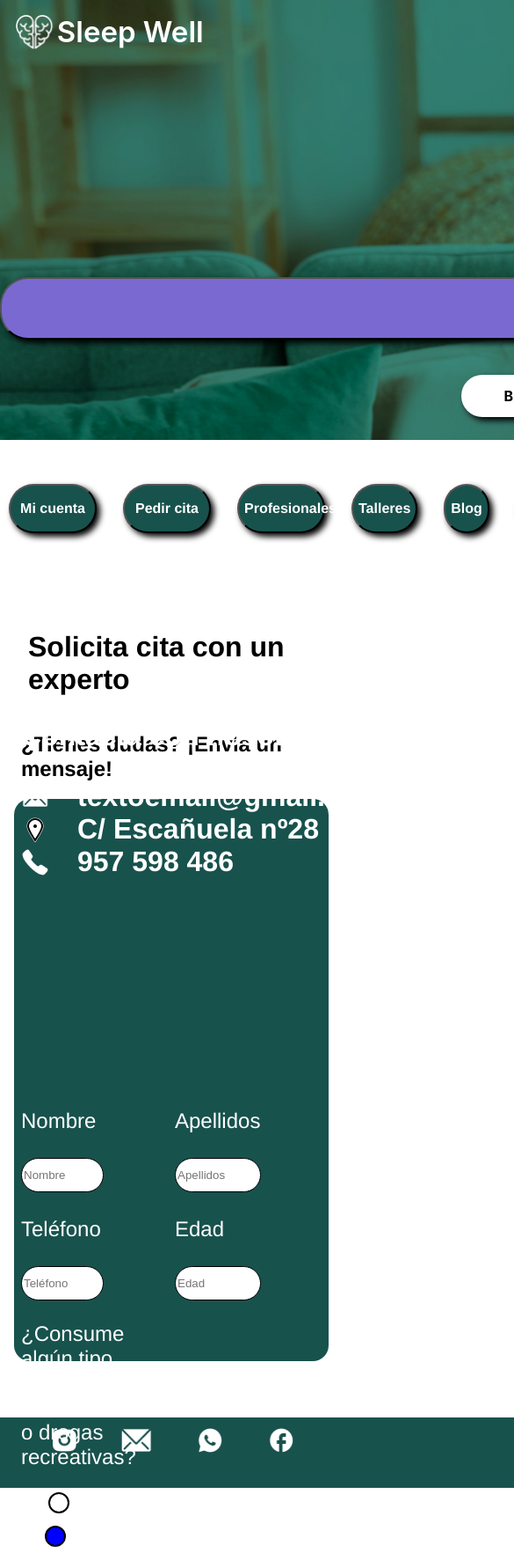
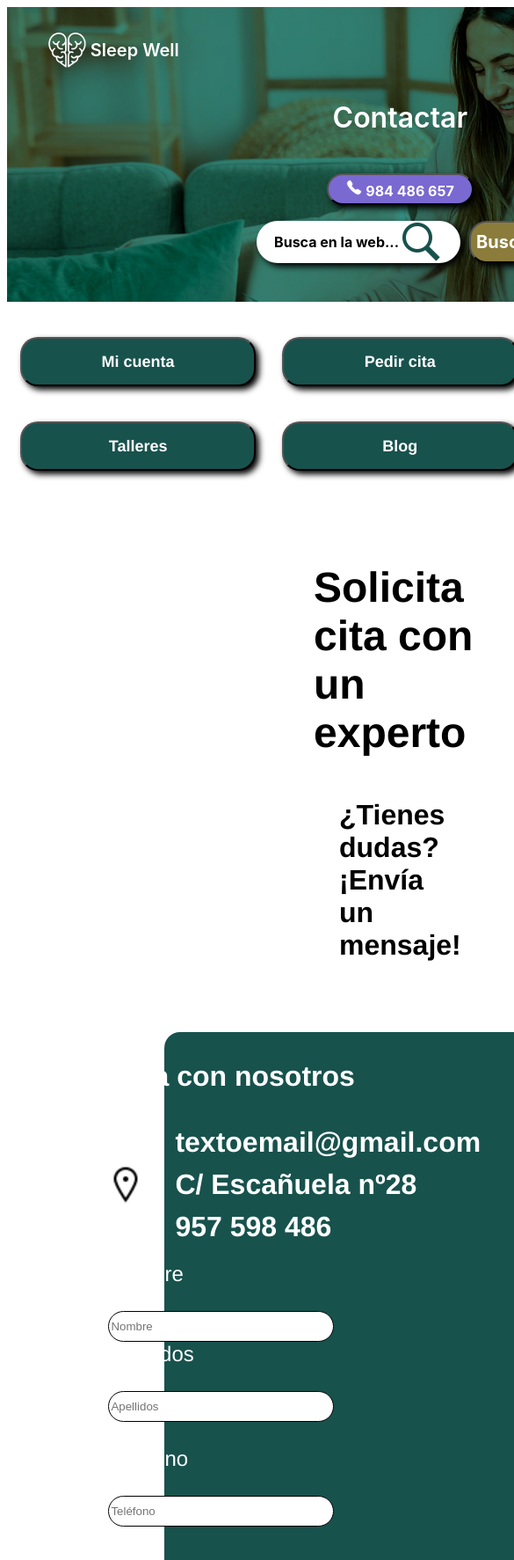
Before and after one commit to Xukialb/Tarea-AE-5.-Desarrollo-del-front-end, a plain HTML site: page Anabella/pedirCita.html in a window 390 px wide. Shown: the top 1773 px of the page at 88% size, 585 px wide, since content can reach past the window. Drawn offline with Linux system fonts and the light colour scheme.

Commit message:
responsive

```diff
--- a/Anabella/pedirCita.css
+++ b/Anabella/pedirCita.css
@@ -1,87 +1,78 @@
-body {
-  width: 90rem;
-  height: 107.125rem;
-  background-color: white;
-  margin: auto;
+*{
+  box-sizing: border-box;
 }
 
+/*----- DESKTOP -----*/
 .container {
+  background-color: white;
   width: auto;
   display: grid;
-  grid-template-columns: 20% 60% 20%;
-  grid-template-rows: auto auto auto auto auto auto auto auto;
+  grid-template-rows: auto auto auto auto auto auto auto auto auto auto auto;
 }
 
 /*HEADER */
-.header {
-  display: grid;
-  grid-row: 1;
-  grid-template-columns: auto;
-  grid-template-rows: 200px 100px 100px 100px;
-  background-color: #18524d;
+header {
   background-image: url(imagenes/contacto.png);
   background-size: cover;
-  width: 90.1875rem;
-  height: 35rem;
+}
+
+.header {
+  display: flex;
+  flex-direction: column;
+  height: auto;
+  padding-bottom: 5%;
 }
 
 .header .LOGO {
   display: flex;
-  width: 3.125rem;
-  height: 2.625rem;
-  flex-shrink: 0;
-  margin-left: 3.62rem;
-  margin-top: 1.03rem;
+  width: 40%;
+  height: 10%;
+  justify-content: left;
+  align-items: center;
+  margin-top: 5%;
+  margin-left: 5%;
 }
 
 .header .textlogo {
+  width: fit-content;
   font-family: "Inter", Helvetica;
   font-weight: 600;
   color: #ffffff;
+  font-size: 32px;
   letter-spacing: 0;
-  font-size: 2.0625rem;
-  font-style: normal;
   line-height: normal;
-  white-space: nowrap;
 }
 
-.header .text1 {
+.header .contHeader1 {
   display: flex;
+  flex-direction: column;
+  justify-content: center;
+  align-items: center;
+  margin-top: 2%;
+}
+
+.header .contHeader1 .text1 {
   justify-content: center;
   align-items: center;
   font-family: "Inter", Helvetica;
-  color: #fff;
-  font-size: 4rem;
-  font-style: normal;
-  font-weight: 700;
-  line-height: normal;
+  font-weight: 600;
+  color: #ffffff;
+  font-size: 48px;
 }
 
-.header .button-wrapper {
-  grid-row: 3;
-  display: flex;
-  justify-content: center;
-  align-items: center;
-}
-
-.header .button1 {
+.header .contHeader1 .button1 {
   background-color: #7969d1;
-  border-radius: 2rem;
+  border-radius: 24px;
   box-shadow: 4px 4px 7.7px #000000;
   text-align: center;
-  font-size: 2rem;
-  font-style: normal;
-  font-weight: 600;
-  line-height: normal;
+  font-size: 24px;
   color: #ffffff;
   font-family: "Inter", "Helvetica";
-  width: 23rem;
-  height: 4.4375rem;
-  padding: 0.875rem 3.75rem;
-  justify-content: center;
-  align-items: center;
-  gap: 2.3125rem;
-  flex-shrink: 0;
+  height: auto;
+  font-weight: bold;
+  padding: 0.5%;
+  width: auto;
+  margin-top: 5%;
 }
 
 .header .button1:hover {
@@ -89,59 +80,46 @@ body {
   box-shadow: 4px 4px 7.7px #000000;
 }
 
-.header .group {
-  grid-row: 4;
+.header .contHeader1 .group {
   display: flex;
+  flex-wrap: wrap;
   justify-content: center;
   align-items: center;
+  margin-top: 2%;
 }
 
-.header .text3 {
-  grid-row: 4;
-  display: flex;
-  justify-content: center;
-  align-items: center;
-}
-
-.header .bx-search {
+.header .contHeader1 .group .bx-search {
   grid-row: 4;
   display: flex;
   justify-content: center;
   align-items: center;
   background-color: #ffffff;
-  border-radius: 6.25rem;
+  border-radius: 24px;
   box-shadow: 4px 4px 7.7px #000000;
   text-align: left;
   font-family: "Inter", "Helvetica";
   height: 48px;
   font-weight: bold;
-  width: 240px;
+  width: 232px;
   margin-right: 10px;
 }
 
-.header .button2 {
+.header .contHeader1 .group .button2 {
   display: flex;
   background-color: #8b7c3b;
-  border-radius: 32px;
+  border-radius: 20px;
   box-shadow: 4px 4px 7.7px #000000;
-  width: 144px;
+  width: auto;
   font-size: 24px;
   color: #ffffff;
   font-family: "Inter", "Helvetica";
   height: 48px;
   font-weight: bold;
-  padding-left: 28px;
-  padding-top: 7px;
+  justify-content: center;
+  align-items: center;
 }
 
-.header .buscar {
-  display: flex;
-  justify-content: center;
-  align-items: center;
-  text-align: center;
-}
-
-.header .button2:hover {
+.header .contHeader1 .group .button2:hover {
   background-color: #665b28;
 }
 
@@ -149,187 +127,35 @@ body {
 
 .nav-bar {
   grid-row: 2;
-  display: grid;
-  grid-template-columns: auto auto auto auto auto auto;
+  display: flex;
+  flex-wrap: wrap;
   width: 100%;
-  height: 96px;
-}
-
-.nav-bar .botones-nav1 {
-  grid-column: 1;
-  display: inline-flex;
-  align-items: center;
-  justify-content: center;
-  padding: 10px;
-  position: relative;
-  margin-top: 40px;
   justify-content: space-around;
 }
 
-.nav-bar .bot-nav1 {
-  width: 200px;
+.nav-bar .botones-nav {
+  align-items: center;
+  justify-content: center;
+  position: relative;
+  margin-top: 40px;
+  width: 15%;
+}
+
+.nav-bar .bot-nav {
+  width: 100%;
   height: 56px;
   box-sizing: border-box;
   background-color: #18524d;
-  border-radius: 32px;
+  border-radius: 24px;
   box-shadow: 4px 4px 7.7px #000000;
   color: #ffffff;
-  font-size: 24px;
+  font-size: 22px;
   justify-content: space-around;
   font-family: "Inter-SemiBold", Helvetica;
   font-weight: bold;
 }
 
-.nav-bar .botones-nav2 {
-  grid-column: 2;
-  display: inline-flex;
-  align-items: center;
-  justify-content: center;
-  padding: 10px;
-  position: relative;
-  margin-top: 40px;
-  justify-content: space-around;
-}
-
-.nav-bar .bot-nav2 {
-  width: 200px;
-  height: 56px;
-  box-sizing: border-box;
-  background-color: #18524d;
-  border-radius: 32px;
-  box-shadow: 4px 4px 7.7px #000000;
-  color: #ffffff;
-  font-size: 24px;
-  justify-content: space-around;
-  font-family: "Inter-SemiBold", Helvetica;
-  font-weight: bold;
-}
-
-.nav-bar .botones-nav3 {
-  grid-column: 3;
-  display: inline-flex;
-  align-items: center;
-  justify-content: center;
-  padding: 10px;
-  position: relative;
-  margin-top: 40px;
-  justify-content: space-around;
-}
-
-.nav-bar .bot-nav3 {
-  width: 200px;
-  height: 56px;
-  box-sizing: border-box;
-  background-color: #18524d;
-  border-radius: 32px;
-  box-shadow: 4px 4px 7.7px #000000;
-  color: #ffffff;
-  font-size: 24px;
-  justify-content: space-around;
-  font-family: "Inter-SemiBold", Helvetica;
-  font-weight: bold;
-}
-
-.nav-bar .botones-nav4 {
-  grid-column: 4;
-  display: inline-flex;
-  align-items: center;
-  justify-content: center;
-  padding: 10px;
-  position: relative;
-  margin-top: 40px;
-  justify-content: space-around;
-}
-
-.nav-bar .bot-nav4 {
-  width: 200px;
-  height: 56px;
-  box-sizing: border-box;
-  background-color: #18524d;
-  border-radius: 32px;
-  box-shadow: 4px 4px 7.7px #000000;
-  color: #ffffff;
-  font-size: 24px;
-  justify-content: space-around;
-  font-family: "Inter-SemiBold", Helvetica;
-  font-weight: bold;
-}
-.nav-bar .botones-nav5 {
-  grid-column: 5;
-  display: inline-flex;
-  align-items: center;
-  justify-content: center;
-  padding: 10px;
-  position: relative;
-  margin-top: 40px;
-  justify-content: space-around;
-}
-
-.nav-bar .bot-nav5 {
-  width: 200px;
-  height: 56px;
-  box-sizing: border-box;
-  background-color: #18524d;
-  border-radius: 32px;
-  box-shadow: 4px 4px 7.7px #000000;
-  color: #ffffff;
-  font-size: 24px;
-  justify-content: space-around;
-  font-family: "Inter-SemiBold", Helvetica;
-  font-weight: bold;
-}
-
-.nav-bar .botones-nav6 {
-  grid-column: 6;
-  display: inline-flex;
-  align-items: center;
-  justify-content: center;
-  padding: 10px;
-  position: relative;
-  margin-top: 40px;
-  justify-content: space-around;
-}
-
-.nav-bar .bot-nav6 {
-  width: 200px;
-  height: 56px;
-  box-sizing: border-box;
-  background-color: #18524d;
-  border-radius: 32px;
-  box-shadow: 4px 4px 7.7px #000000;
-  color: #ffffff;
-  font-size: 24px;
-  justify-content: space-around;
-  font-family: "Inter-SemiBold", Helvetica;
-  font-weight: bold;
-}
-
-.nav-bar .bot-nav1:hover {
-  background-color: #665b28;
-  box-shadow: 4px 4px 7.7px #000000;
-}
-
-.nav-bar .bot-nav2:hover {
-  background-color: #665b28;
-  box-shadow: 4px 4px 7.7px #000000;
-}
-
-.nav-bar .bot-nav3:hover {
-  background-color: #665b28;
-  box-shadow: 4px 4px 7.7px #000000;
-}
-
-.nav-bar .bot-nav4:hover {
-  background-color: #665b28;
-  box-shadow: 4px 4px 7.7px #000000;
-}
-
-.nav-bar .bot-nav5:hover {
-  background-color: #665b28;
-  box-shadow: 4px 4px 7.7px #000000;
-}
-
-.nav-bar .bot-nav6:hover {
+.nav-bar .bot-nav:hover {
   background-color: #665b28;
   box-shadow: 4px 4px 7.7px #000000;
 }
@@ -337,36 +163,33 @@ body {
 /* MAIN */
 
 .containerPedirCita {
-  margin-left: 3.5rem;
-  margin-right: 3.5rem;
+  display: flex;
+  flex-direction: column;
+  justify-content: center;
+  align-content: center;
+  align-items: center;
 }
 
 .pedCitTit1 {
   display: flex;
+  flex-direction: row;
+  flex-wrap: wrap;
   font-family: "Inter-SemiBold", Helvetica;
-  justify-content: center;
-  align-items: center;
   margin-top: 5rem;
-  font-size: 3rem;
+  font-size: 3em;
   font-style: normal;
   font-weight: 600;
   line-height: normal;
-  height: 5.25rem;
-  padding: 0.5625rem 21.75rem 1.0625rem 21.8125rem;
-  justify-content: center;
-  align-items: center;
+  padding: 1.5625rem 21.75rem 3rem 21.8125rem;
 }
 
 .pedCitTit2 {
   display: flex;
+  flex-direction: row;
+  flex-wrap: wrap;
   font-family: "Inter-SemiBold", Helvetica;
-
-  justify-content: center;
-  align-items: center;
-
-  height: 5rem;
-  padding: 0rem 23.625rem 2.5625rem 23.625rem;
-  font-size: 2rem;
+  padding: 0rem 23.625rem 5rem 23.625rem;
+  font-size: 2em;
   font-style: normal;
   font-weight: 600;
   line-height: normal;
@@ -374,13 +197,13 @@ body {
 
 .containerFormPedirCita {
   display: flex;
-  background-color: #18524d;
+  flex-direction: row;
+  flex-wrap: wrap;
   color: white;
-
-  width: 83rem;
-  height: 39.9375rem;
+  width: 60%;
   justify-content: center;
-  align-items: flex-start;
+  align-content: center;
+  align-items: center;
   border-radius: 1.125rem;
   background: #18524d;
 }
@@ -388,17 +211,15 @@ body {
 .contactaPedirCita {
   font-family: "Inter-SemiBold", Helvetica;
   display: flex;
-  width: 41.5rem;
-  height: 39.9375rem;
+  width: 50rem;
   flex-direction: column;
   justify-content: center;
+  align-content: center;
   align-items: flex-start;
-  flex-shrink: 0;
-  padding-left: 10rem;
 }
 
 .contactaPedirCita h3 {
-  font-size: 2rem;
+  font-size: 2em;
   font-style: normal;
   font-weight: 600;
   line-height: normal;
@@ -409,18 +230,17 @@ body {
   display: flex;
   align-items: center;
   justify-content: center;
-
-  gap: 32px;
-  font-size: 2rem;
+  gap: 2rem;
+  font-size: 2em;
   font-style: normal;
   font-weight: 600;
   line-height: normal;
+  padding-left: 4rem;
 }
 
 .mail {
   width: 3rem;
   height: 3rem;
-  flex-shrink: 0;
 }
 
 .location {
@@ -434,8 +254,7 @@ body {
 }
 
 .formPedirCita {
-  width: 41.5rem;
-  height: 39.9375rem;
+  width: 50rem;
 }
 
 form {
@@ -449,7 +268,7 @@ form {
 .item1 {
   grid-column: 1/2;
   grid-row: 1/2;
-  font-size: 1.5rem;
+  font-size: 1.5em;
   font-style: normal;
   font-weight: 400;
   line-height: normal;
@@ -467,7 +286,7 @@ form {
 .item2 {
   grid-column: 2/3;
   grid-row: 1/2;
-  font-size: 1.5rem;
+  font-size: 1.5em;
   font-style: normal;
   font-weight: 400;
   line-height: normal;
@@ -485,7 +304,7 @@ form {
 .item3 {
   grid-column: 1/2;
   grid-row: 2/3;
-  font-size: 1.5rem;
+  font-size: 1.5em;
   font-style: normal;
   font-weight: 400;
   line-height: normal;
@@ -503,7 +322,7 @@ form {
 .item4 {
   grid-column: 2/3;
   grid-row: 2/3;
-  font-size: 1.5rem;
+  font-size: 1.5em;
   font-style: normal;
   font-weight: 400;
   line-height: normal;
@@ -526,7 +345,7 @@ form {
   grid-row: 3/4;
   text-align: center;
   width: 65%;
-  font-size: 1.5rem;
+  font-size: 1.5em;
   font-style: normal;
   font-weight: 400;
   line-height: normal;
@@ -565,7 +384,6 @@ form {
   background-color: #00f;
 }
 
-/* Añadimos estilos para las etiquetas */
 .item5 label span {
   margin-left: 10px;
 }
@@ -612,7 +430,7 @@ textarea {
 .botonFormPedirCita {
   display: flex;
   background-color: #8b7c3b;
-  font-size: 2rem;
+  font-size: 2em;
   font-style: normal;
   font-weight: 600;
   line-height: normal;
@@ -634,270 +452,132 @@ textarea {
 
 /*FOOTER */
 .containerFooter {
+  display: flex;
+  flex-direction: column;
   background: #18524d;
   margin-top: 64px;
-  width: 90.1875rem;
-  height: 5rem;
-  flex-shrink: 0;
 }
 
 .redesSociales {
   display: flex;
-  justify-content: center;
+  flex-direction: row;
+  flex-wrap: wrap;
   align-items: center;
-  gap: 3.0625rem;
-  width: 40.75013rem;
-  height: 3rem;
-  padding: 0.24994rem 23.52075rem 0.37506rem 0rem;
-  align-items: center;
-  flex-shrink: 0;
-  margin-left: -8rem;
-}
-
-.instagram {
-  width: 1.66688rem;
-  height: 1.66688rem;
-}
-
-.gmail {
-  width: 2.375rem;
-  height: 2.375rem;
-}
-
-.whatsaap {
-  width: 2rem;
-  height: 2rem;
-}
-
-.facebook {
-  width: 2rem;
-  height: 2rem;
+  justify-content: flex-start;
+  gap: 40px;
+  padding-top: 16px;
+  padding-left: 40px;
 }
 
 .avisosLegales {
   display: flex;
+  flex-wrap: wrap;
+  flex-direction: row;
   justify-content: flex-end;
-  gap: 3.875rem;
+  align-items: center;
+  gap: 48px;
   color: white;
   font-family: "ABeeZee-Regular", Helvetica;
-  font-size: 1rem;
-  font-style: normal;
-  font-weight: 400;
-  line-height: normal;
+  font-size: 1.5em;
   padding-bottom: 8px;
   padding-right: 40px;
 }
 
-/* Estilos generales para pantallas más grandes (mayor a 992px) */
-@media screen and (min-width: 993px) {
-  body {
-    width: 90rem;
+/*----- TABLET -----*/
+@media screen and (max-width: 992px) {
+  .header .contHeader1 .text1 {
+    font-size: 32px;
   }
 
-  .header {
-    height: 35rem;
+  /*HEADER*/
+  .header .textlogo {
+    font-size: 16px;
+  }
+  .header .contHeader1 .group .button2 {
+    font-size: 16px;
   }
 
-  .header .LOGO {
-    margin-left: 3.62rem;
-    margin-top: 1.03rem;
+  /*NAV BAR*/
+  .nav-bar .bot-nav {
+    border-radius: 20px;
+    box-shadow: 4px 4px 7.7px #000000;
+    color: #ffffff;
+    font-size: 18px;
   }
 
-  .header .button1 {
-    width: 23rem;
-  }
-
-  .nav-bar {
-    height: 96px;
-  }
-
-  .containerPedirCita {
-    margin-left: 3.5rem;
-    margin-right: 3.5rem;
-  }
-
+  /*MAIN*/
   .containerFormPedirCita {
-    width: 83rem;
-  }
-
-  .contactaPedirCita {
-    width: 41.5rem;
-    padding-left: 10rem;
-  }
-
-  .formPedirCita {
-    width: 41.5rem;
-  }
-
-  .item1,
-  .item2,
-  .item3,
-  .item4,
-  .item5,
-  .item6,
-  .item7 {
-    font-size: 1.5rem;
-  }
-
-  .nombre {
-    width: 9.375rem;
-  }
-
-  .apellidos {
-    width: 14.0625rem;
-  }
-
-  .tel {
-    width: 9.375rem;
-  }
-
-  .edad {
-    width: 5.9375rem;
-  }
-
-  textarea {
-    width: 32.125rem;
-  }
-
-  .botonFormPedirCita {
-    width: 9.6875rem;
+    display: flex;
+    flex-direction: column;
+    flex-wrap: wrap;
+    justify-content: center;
+    align-content: center;
   }
 }
 
-/* Estilos para pantallas medianas (576px - 992px) */
-@media screen and (max-width: 992px) {
-  body {
-    width: 100%;
+/*----- MOBILE -----*/
+@media screen and (max-width: 575px) {
+  /*HEADER*/
+  .header .contHeader1 .text1 {
+    font-size: 32px;
+  }
+  .header .textlogo {
+    font-size: 20px;
+  }
+  .header .contHeader1 .group .button2 {
+    font-size: 20px;
+  }
+  .header .contHeader1 .button1 {
+    font-size: 20px;
+  }
+  .header .contHeader1 .button1 {
+    font-size: 16px;
   }
 
-  .header {
-    height: auto;
+  /*NAV BAR*/
+  .nav-bar .botones-nav {
+    width: 30%;
   }
 
-  .header .LOGO {
-    margin-left: 1rem;
-    margin-top: 1rem;
+  /*MAIN*/
+  .formPedirCita {
+    display: grid;
+    grid-template-columns: 1fr;
+    grid-template-rows: auto;
   }
 
-  .header .text1 {
-    font-size: 3rem;
+  .item1 {
+    grid-column: 1/2;
+    grid-row: 1/2;
   }
 
-  .header .button1 {
-    width: 100%;
+  .item2 {
+    grid-column: 1/2;
+    grid-row: 2/3;
   }
 
-  .nav-bar {
-    height: auto;
-    grid-template-columns: repeat(auto-fill, minmax(120px, 1fr));
-    grid-gap: 10px;
+  .item3 {
+    grid-column: 1/2;
+    grid-row: 3/4;
   }
 
-  .containerPedirCita {
-    margin-left: 1rem;
-    margin-right: 1rem;
+  .item4 {
+    grid-column: 1/2;
+    grid-row: 4/5;
   }
 
-  .containerFormPedirCita {
-    flex-direction: column;
-    align-items: center;
-    width: 100%;
+  .item5 {
+    grid-column: 1/2;
+    grid-row: 5/6;
   }
 
-  .contactaPedirCita {
-    padding-left: 0;
-    margin-bottom: 2rem;
+  .item6 {
+    grid-column: 1/2;
+    grid-row: 6/7;
   }
 
-  .formPedirCita {
-    width: 100%;
-  }
-
-  .item1,
-  .item2,
-  .item3,
-  .item4,
-  .item5,
-  .item6,
-  .item7 {
-    grid-column: span 2;
-  }
-
-  .nombre,
-  .apellidos,
-  .tel,
-  .edad,
-  textarea,
-  .botonFormPedirCita {
-    width: 100%;
+  .item {
+    grid-column: 1/2;
+    grid-row: 7/8;
   }
 }
-
-/* Estilos para pantallas pequeñas (hasta 575px) */
-@media screen and (max-width: 575px) {
-  .header .text1 {
-    font-size: 2rem;
-  }
-
-  .header .button1 {
-    width: 100%;
-    font-size: 1.5rem;
-  }
-
-  .nav-bar .bot-nav1,
-  .nav-bar .bot-nav2,
-  .nav-bar .bot-nav3,
-  .nav-bar .bot-nav4,
-  .nav-bar .bot-nav5,
-  .nav-bar .bot-nav6 {
-    width: 100%;
-    font-size: 1rem;
-  }
-
-  .pedCitTit1 {
-    font-size: 2rem;
-    padding: 1rem;
-  }
-
-  .pedCitTit2 {
-    font-size: 1.5rem;
-    padding: 0.5rem;
-  }
-
-  .containerFormPedirCita {
-    width: 100%;
-    flex-direction: column;
-  }
-
-  .contactaPedirCita,
-  .formPedirCita {
-    width: 100%;
-    padding-left: 1rem;
-  }
-
-  .mail,
-  .location,
-  .telefono {
-    width: 2rem;
-    height: 2rem;
-  }
-
-  .item1,
-  .item2,
-  .item3,
-  .item4,
-  .item5,
-  .item6,
-  .item7 {
-    grid-column: span 2;
-  }
-
-  .nombre,
-  .apellidos,
-  .tel,
-  .edad,
-  textarea,
-  .botonFormPedirCita {
-    width: 100%;
-  }
-}
--- a/Anabella/pedirCita.html
+++ b/Anabella/pedirCita.html
@@ -8,6 +8,7 @@
 </head>
 <body>
 
+    <body class="container">
         <header class="header">
             <div class="logo">
                     <div class="LOGO">
@@ -15,25 +16,26 @@
                         <div class="textlogo">Sleep Well</div>
                     </div>
                 </div>
+                <div class="contHeader1">
                     <div class="text1">Contactar</div>
-                <div class="button-wrapper"><button class="button1"><img src="imagenes/phone.png" width="24 px"> 984 486 657</button></div>
+                    <button class="button1"><img src="imagenes/phone.png" alt="phone" width="12%"> 984 486 657</button>
                     <div class="group">
                         <div class="busqueda">
-                        <div class="bx-search">Busca en la web...</div>
-
+                            <div class="bx-search">Busca en la web...<img class="i" src="imagenes\buscar.png"/></div>
                         </div>
-                    <div class="buscar"><button class="button2">Buscar</button></div>
+                        <button class="button2">Buscar</button>
+                    </div>
                 </div>
             </div>
         </header>
 
     <nav class="nav-bar">
-        <div class="botones-nav1"><button class="bot-nav1">Mi cuenta</button></div>
-        <div class="botones-nav2"><button class="bot-nav2">Pedir cita</button></div>
-        <div class="botones-nav3"><button class="bot-nav3">Profesionales</button></div>
-        <div class="botones-nav4"><button class="bot-nav4">Talleres</button></div>
-        <div class="botones-nav5"><button class="bot-nav5">Blog</button></div>
-        <div class="botones-nav6"><button class="bot-nav6">Nosotros</button></div>
+        <div class="botones-nav"><button class="bot-nav">Mi cuenta</button></div>
+        <div class="botones-nav"><button class="bot-nav">Pedir cita</button></div>
+        <div class="botones-nav"><button class="bot-nav">Expertos</button></div>
+        <div class="botones-nav"><button class="bot-nav">Talleres</button></div>
+        <div class="botones-nav"><button class="bot-nav">Blog</button></div>
+        <div class="botones-nav"><button class="bot-nav">Nosotros</button></div>
     </nav>
 
 
@@ -92,14 +94,12 @@
 
 </main>
 
-
 <footer class="containerFooter">
-    <div class="footer">
         <div class="redesSociales">
-            <a href="https://www.instagram.com/"><img src="imagenes/instagram.png" class="instagram" alt="instagram"></a>
-            <a href="https://www.google.com/intl/es/gmail/about/"><img class="gmail" src="imagenes/email.png" alt="gmail"></a>
-            <a href="https://web.whatsapp.com/"><img class="whatsaap" src="imagenes/whatsapp.png" alt="whatsapp"></a>
-            <a href="https://www.facebook.com/?locale=es_ES"><img class="facebook" src="imagenes/facebook.png" alt="facebook"></a>
+            <a href="https://www.instagram.com/"><img src="imagenes/instagram.png" alt="instagram"></a>
+            <a href="https://www.google.com/intl/es/gmail/about/"><img src="imagenes/email.png" alt="gmail"></a>
+            <a href="https://web.whatsapp.com/"><img src="imagenes/whatsapp.png" alt="whatsapp"></a>
+            <a href="https://www.facebook.com/?locale=es_ES"><img src="imagenes/facebook.png" alt="facebook"></a>
         </div>
         <div class="avisosLegales">
             <div class="avisoLegal"><a href="#"></a>Aviso Legal</div>
@@ -107,7 +107,6 @@
             <div class="cookies"><a href="#"></a>Política de cookies</div>
             <div class="mapa"><a href="#"></a>Mapa del sitio</div>
         </div>
-    </div>
 </footer>
 
 </body>
```
Lines whose indentation alone changed are shown as unchanged.
